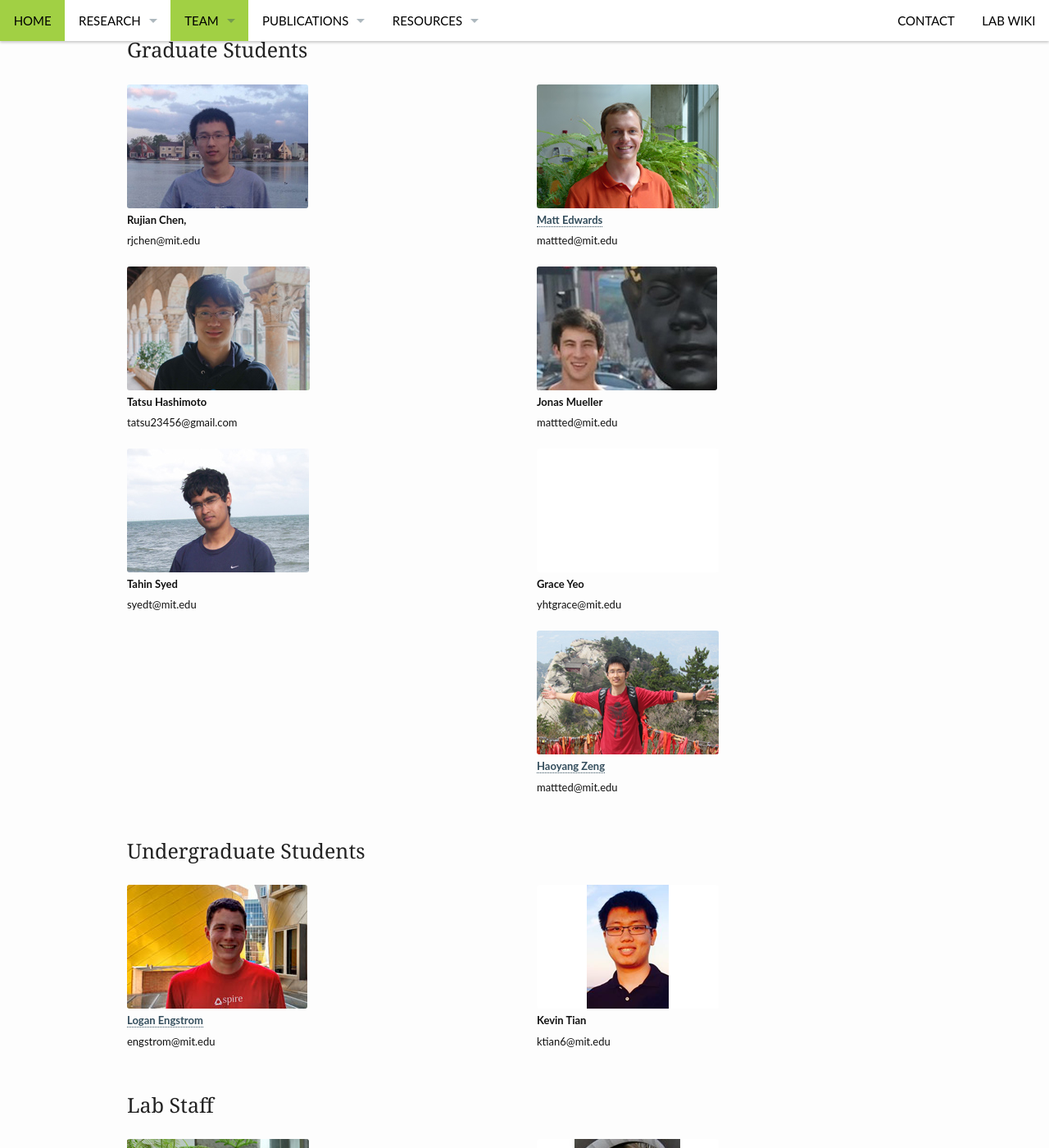
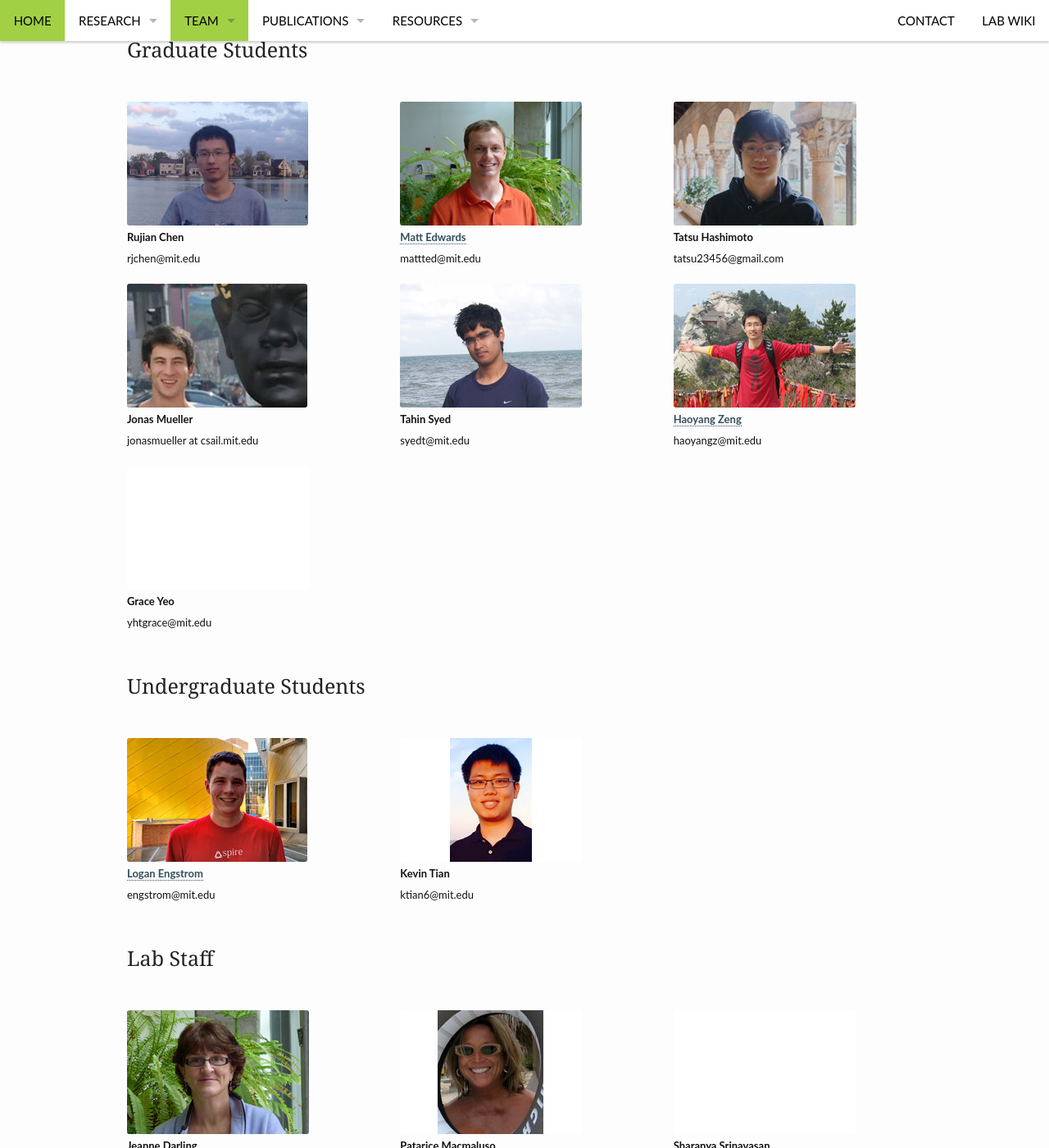
Before and after one commit to gifford-lab/gifford-lab.github.io, a Jekyll site: the page built from pages/team.md, in a window 1280 px wide and 1400 px high, scrolled down 1038 px. Shown: the whole window at 82% size. Built offline with Jekyll 4.4.1, drawn with Linux system fonts in a browser that asks for light colours; some of the changed text lies outside the part shown.

Commit message:
put three icon per row in team; some bugs fixed for team

```diff
--- a/pages/team.md
+++ b/pages/team.md
@@ -7,7 +7,7 @@ permalink: "/team/"
 ---
 <h3>Principle Investigator</h3>
 <div class="row">
-  <div class="large-6 columns">
+  <div class="large-4 columns">
       <img src="{{ site.url }}/images/gifford.jpg">
       <p>
       <b><font size="2">David Gifford, Ph.D.</font></b>
@@ -19,36 +19,36 @@ permalink: "/team/"
 <h3>Postdoctoral Associate</h3>
 <div class="row">
 <br>
-  <div class="large-6 columns">
+  <div class="large-4 columns">
       <img src="{{ site.url }}/images/yuchun.jpg">
       <p>
       <b><font size="2">Yuchun Guo, Ph.D.</font></b>
       <br><font size="2">yguo@mit.edu</font>
       </p>
   </div>
-  <div class="large-6 columns">
+  <div class="large-4 columns">
       <img src="{{ site.url }}/images/nisha.jpg">
       <p>
       <b><font size="2">Nisha Rajagopal, Ph.D.</font></b>
       <br><font size="2">nish.iitg@gmail.com</font>
       </p>
   </div>
+  <div class="large-4 columns"></div>
 </div>
 
 
 <h3>Graduate Students</h3>
+<br>
 <div class="row">
-<br>
-
-  <div class="large-6 columns">
+  <div class="large-4 columns">
       <img src="{{ site.url }}/images/rujian.jpg">
       <p>
-      <b><font size="2">Rujian Chen,</font></b>
+      <b><font size="2">Rujian Chen</font></b>
       <br><font size="2">rjchen@mit.edu</font>
       </p>
   </div>
 
-<div class="large-6 columns">
+  <div class="large-4 columns">
       <img src="{{ site.url }}/images/matt.jpg">
       <p>
       <b><font size="2"><a href="http://medwards.org">Matt Edwards</a></font></b>
@@ -56,25 +56,25 @@ permalink: "/team/"
       </p>
   </div>
 
-  <div class="large-6 columns">
+  <div class="large-4 columns">
       <img src="{{ site.url }}/images/tatsu.jpg">
       <p>
       <b><font size="2">Tatsu Hashimoto</font></b>
       <br><font size="2">tatsu23456@gmail.com</font>
       </p>
   </div>
+</div>
 
-
-  <div class="large-6 columns">
+<div class="row">
+  <div class="large-4 columns">
       <img src="{{ site.url }}/images/jonas.jpg">
       <p>
       <b><font size="2">Jonas Mueller</font></b>
-      <br><font size="2">mattted@mit.edu</font>
+      <br><font size="2">jonasmueller at csail.mit.edu</font>
       </p>
   </div>
 
-
-  <div class="large-6 columns">
+  <div class="large-4 columns">
       <img src="{{ site.url }}/images/tahin.jpg">
       <p>
       <b><font size="2">Tahin Syed</font></b>
@@ -82,8 +82,17 @@ permalink: "/team/"
       </p>
   </div>
 
+  <div class="large-4 columns">
+      <img src="{{ site.url }}/images/haoyang.jpg">
+      <p>
+      <b><font size="2"><a href="haoyangz.github.io">Haoyang Zeng</a></font></b>
+      <br><font size="2">haoyangz@mit.edu</font>
+      </p>
+  </div>
+</div>
 
-  <div class="large-6 columns">
+<div class="row">
+  <div class="large-4 columns">
       <img src="{{ site.url }}/images/photo.jpg">
       <p>
       <b><font size="2">Grace Yeo</font></b>
@@ -91,65 +100,63 @@ permalink: "/team/"
       </p>
   </div>
 
-  <div class="large-6 columns">
-      <img src="{{ site.url }}/images/haoyang.jpg">
-      <p>
-      <b><font size="2"><a href="http://www.mit.edu/~haoyangz">Haoyang Zeng</a></font></b>
-      <br><font size="2">mattted@mit.edu</font>
-      </p>
-  </div>
-
-
- </div>
+  <div class="large-4 columns"></div>
+  <div class="large-4 columns"></div>
+</div>
 
 <h3>Undergraduate Students</h3>
+<br>
 <div class="row">
-<br>
-    <div class="large-6 columns">
+    <div class="large-4 columns">
       <img src="{{ site.url }}/images/logan.jpg">
       <p>
       <b><font size="2"><a href="loganengstrom.com">Logan Engstrom</a></font></b>
       <br><font size="2">engstrom@mit.edu</font>
       </p>
     </div>
-  <div class="large-6 columns">
+
+  <div class="large-4 columns">
       <img src="{{ site.url }}/images/kevin.png">
       <p>
       <b><font size="2">Kevin  Tian</font></b>
       <br><font size="2">ktian6@mit.edu</font>
       </p>
   </div>
+
+  <div class="large-4 columns"></div>
 </div>
 
 
-
-
 <h3>Lab Staff</h3>
+<br>
 <div class="row">
-<br>
-  <div class="large-6 columns">
+  <div class="large-4 columns">
       <img src="{{ site.url }}/images/darling.jpg">
       <p>
       <b><font size="2">Jeanne Darling</font></b>
-      <b><font size="2">Lab Staff</font></b>
+      <br>
+      <font size="2">Lab Staff</font>
       <br><font size="2">darling@mit.edu</font>
       </p>
   </div>
-  <div class="large-6 columns">
+
+  <div class="large-4 columns">
       <img src="{{ site.url }}/images/patrice-new.jpg">
       <p>
       <b><font size="2">Patarice Macmaluso</font></b>
-      <b><font size="2">Administrative Assistant<font></b>
+      <br>
+      <font size="2">Administrative Assistant</font>
       <br><font size="2">macaluso@mit.edu</font>
       </p>
-  </div>
- <div class="large-6 columns">
+        </div>
+  <div class="large-4 columns"></div>
+
+  <div class="large-4 columns">
       <img src="{{ site.url }}/images/photo.jpg">
       <p>
       <b><font size="2">Sharanya Srinavasan</font></b>
       <br><font size="2">Technician</font>
       <br><font size="2">shars@mit.edu</font>
       </p>
-    </div>
-
+  </div>
 </div>
```
